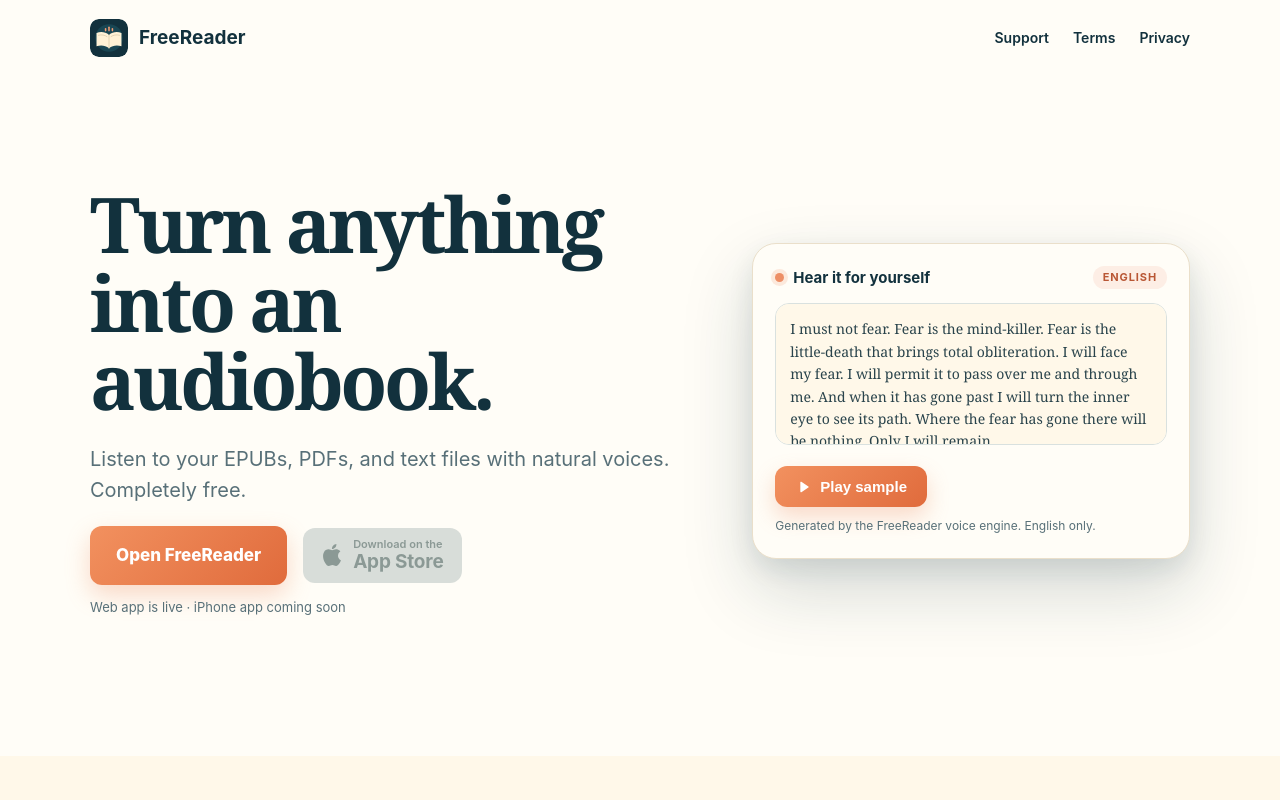
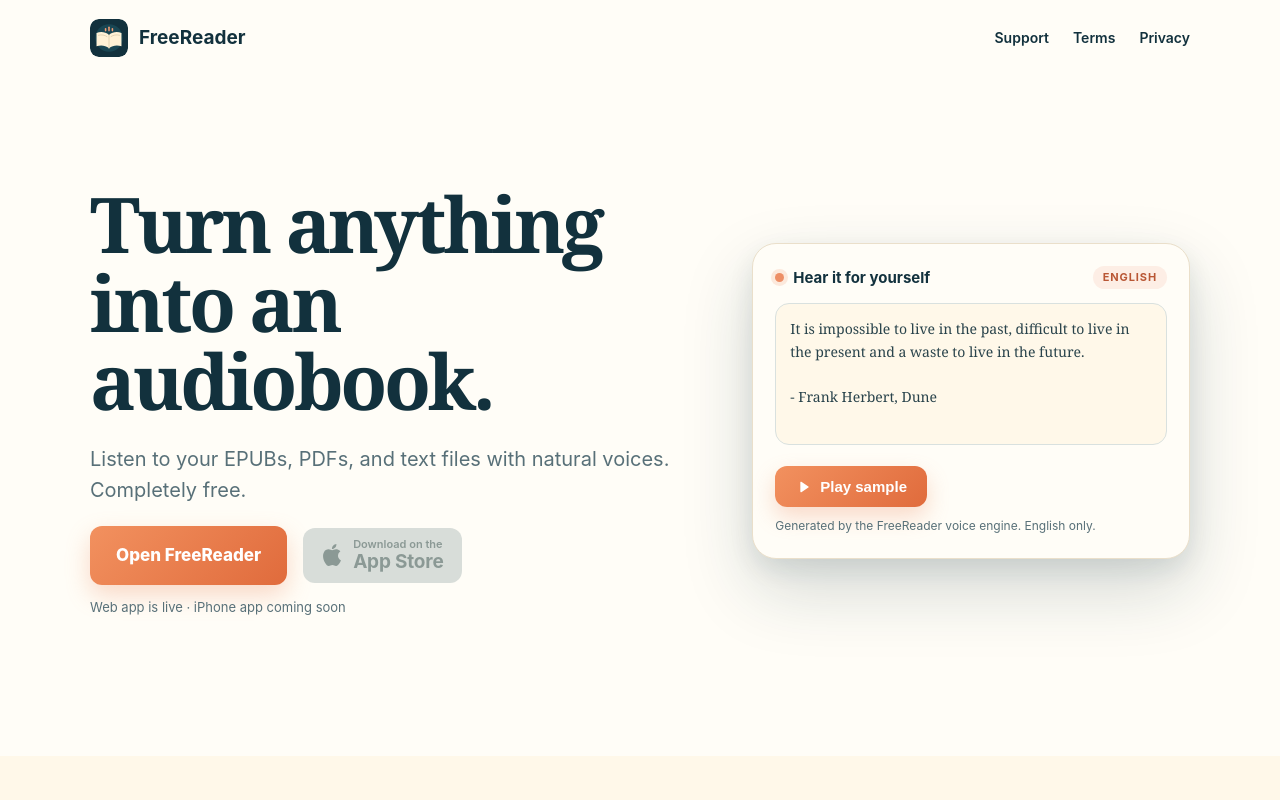
Before and after one commit to fatherGoose1/freereader-frontend, a Next.js app: page / in a window 1280 px wide. Shown: the top 800 px of the page. Built offline with nearby package versions, Linux system fonts and the light colour scheme; no server answers.

Commit message:
fix: allow multiline demo quotes

```diff
--- a/app/components/HeroDemo.tsx
+++ b/app/components/HeroDemo.tsx
@@ -4,7 +4,7 @@
 import { isLikelyEnglish } from "../reader/languageDetection";
 
 const DEFAULT_TEXT =
-  "I must not fear. Fear is the mind-killer. Fear is the little-death that brings total obliteration. I will face my fear. I will permit it to pass over me and through me. And when it has gone past I will turn the inner eye to see its path. Where the fear has gone there will be nothing. Only I will remain.\n\n― Frank Herbert, Dune";
+  "It is impossible to live in the past, difficult to live in the present and a waste to live in the future.\n\n- Frank Herbert, Dune";
 const MAX_LENGTH = 800;
 
 type Status = { kind: "error" | "info"; message: string } | null;
--- a/app/reader/languageDetection.ts
+++ b/app/reader/languageDetection.ts
@@ -16,7 +16,7 @@
 }
 
 // Any character that is not Latin script (Cyrillic, Arabic, CJK, Greek, ...).
-const NON_LATIN_SCRIPT = /[^\p{Script=Latin}\p{N}\p{P}\p{Z}\p{S}\p{M}]/u;
+const NON_LATIN_SCRIPT = /[^\p{Script=Latin}\p{N}\p{P}\p{Z}\p{S}\p{M}\s]/u;
 // Accented Latin letters, which English words rarely use.
 const EXTENDED_LATIN = /[\u00c0-\u024f\u1e00-\u1eff]/;
 // Around this many letters, franc is reliable enough to distrust its answer.
```
Also changed, not shown: 1 other file (tests, documents, lock files or other folders).
